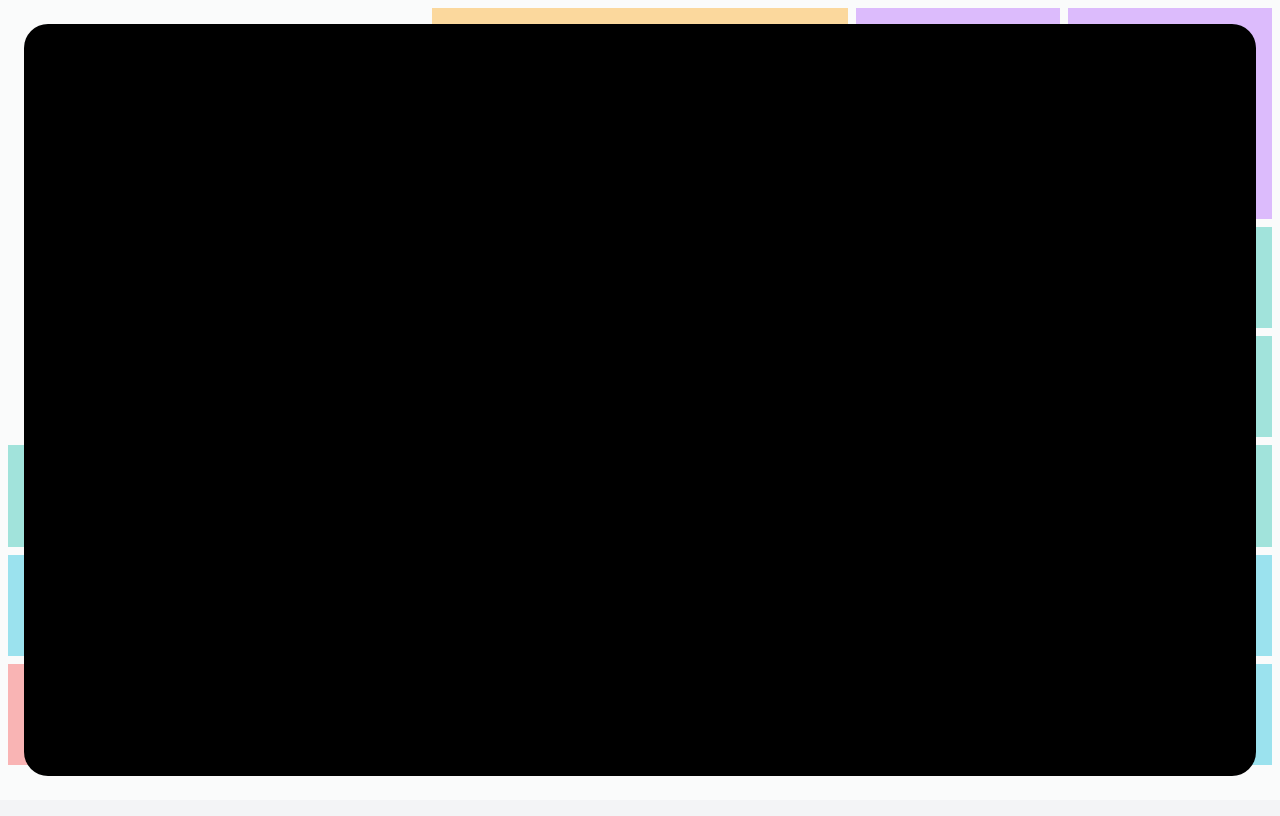
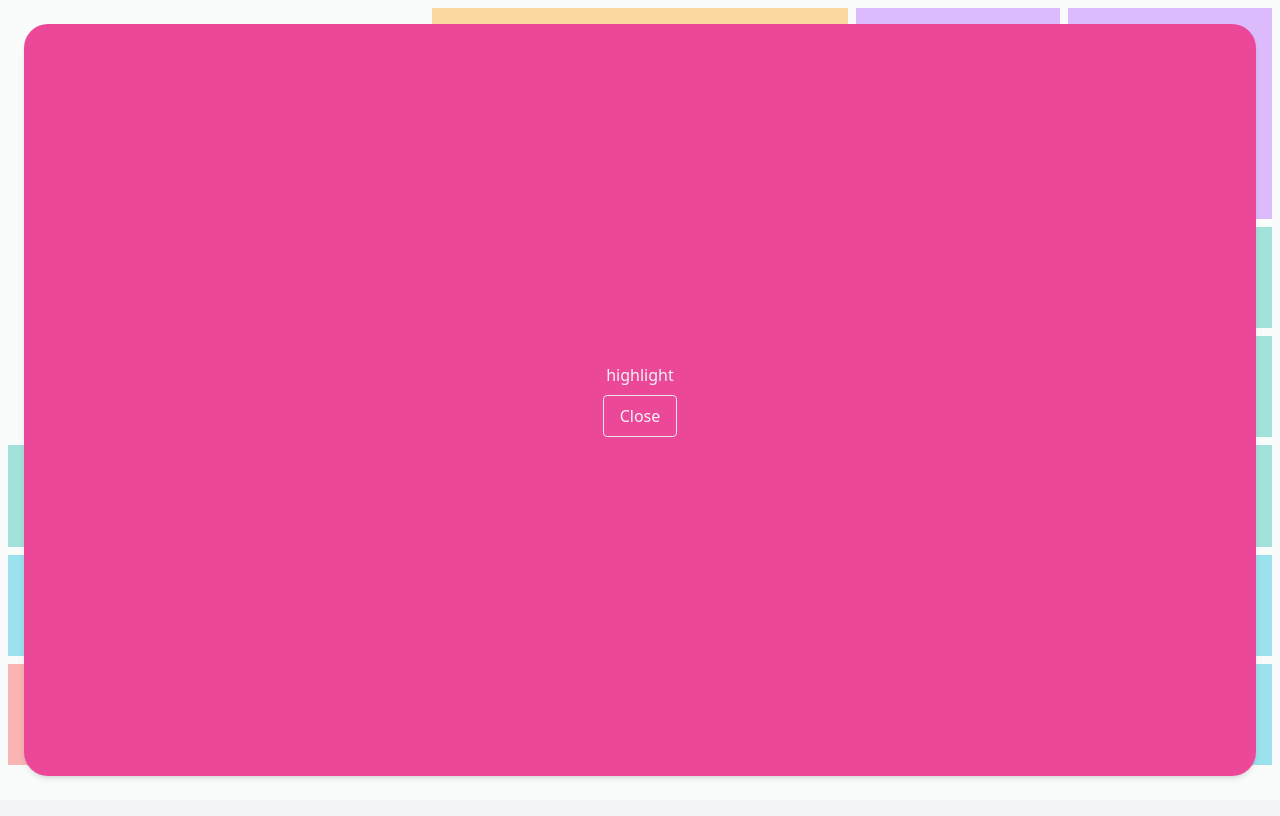
Before and after one commit to lucafrederice/framer-motion_playground, a Next.js app: page /test in a window 1280 px wide. Both pictures are taken after a click on the element 216 px from the left and 222 px from the top of the page. Shown: the top 816 px of the page. Built offline with nearby package versions, Linux system fonts and the light colour scheme.

Commit message:
add complexity

```diff
--- a/src/pages/test.tsx
+++ b/src/pages/test.tsx
@@ -264,54 +264,87 @@ const elements: {
         },
     ]
 
-const GridOpen = ({ onClick, id }: {
+const GridOpen = ({ onClick, id, type }: {
     onClick: () => void,
-    id: string
+    id: string,
+    type: ElementType
 }) => {
+    let color: string = "bg-black"
+    if (type === "highlight") color = "pink"
+    if (type === "banner") color = "amber"
+    if (type === "featured") color = "purple"
+    if (type === "row") color = "cyan"
+    if (type === "button") color = "red"
+    if (type === "icon") color = "teal"
+
+    let bgColor: string = `bg-${color}-500`
+    let borderColor: string = `border-${color}-500`
+    let shadowColor: string = `shadow-${color}-900`
+
+
     return (
-        <div className="" onClick={onClick}>
+        <div className="">
             <motion.div
                 layoutId={id}
-                className="pointer-events-auto rounded-3xl bg-black fixed inset-6 grid justify-items-center content-center"
+                className={`pointer-events-auto rounded-3xl shadow-md fixed inset-6 grid justify-items-center  content-center text-gray-100 ${bgColor}`}
                 style={{
                     bottom: "calc(env(safe-area-inset-bottom) + 1.5rem)"
                 }}
-            />
+            >
+                <div className="grid gap-2 content-center justify-items-center">
+                    {type}
+                    <button type="button" onClick={onClick} className={`px-4 py-2 border rounded`}>Close</button>
+                </div>
+            </motion.div>
         </div>
     )
 }
 
-const Modal = ({ index, setIndex }: { index: string | false, setIndex: React.Dispatch<React.SetStateAction<string | false>> }) => {
+const Modal = ({ id, setId, type }: { id: string | false, setId: React.Dispatch<React.SetStateAction<string | false>>, type: ElementType }) => {
+
+
     React.useEffect(
         () => {
-            if (index) globalThis.window.document.body.style.overflow = "hidden"
-            if (!index) globalThis.window.document.body.style.overflowY = "scroll"
+            if (id) globalThis.window.document.body.style.overflow = "hidden"
+            if (!id) globalThis.window.document.body.style.overflowY = "scroll"
         },
-        [index]
+        [id]
     )
 
     return (
         <AnimatePresence>
-            {index !== false && (
+            {id !== false && (
                 <motion.div
                     initial={{ opacity: 0 }}
                     animate={{ opacity: 0.6 }}
                     exit={{ opacity: 0 }}
                     key="overlay"
                     className="bg-white opacity-20 fixed inset-0"
-                    onClick={() => setIndex(false)}
+                    onClick={() => setId(false)}
                 />
             )}
 
-            {index !== false && (
+            {id !== false && (
                 <GridOpen
-                    key={index}
-                    id={index}
-                    onClick={() => setIndex(false)}
+                    key={id}
+                    id={id}
+                    onClick={() => setId(false)}
+                    type={type}
                 />
             )}
         </AnimatePresence>
     )
+}
+
+const MapModal = ({ type, id, setId }: { type: ElementType, id: string | false, setId: React.Dispatch<React.SetStateAction<string | false>> }) => {
+
+    if (type === "highlight") return <Modal id={id} setId={setId} type={type} />
+    if (type === "banner") return <Modal id={id} setId={setId} type={type} />
+    if (type === "featured") return <Modal id={id} setId={setId} type={type} />
+    if (type === "row") return <Modal id={id} setId={setId} type={type} />
+    if (type === "button") return <Modal id={id} setId={setId} type={type} />
+    if (type === "icon") return <Modal id={id} setId={setId} type={type} />
+    return <Modal id={id} setId={setId} type={type} />
 }
 
 const Map = ({ type, id, onClick }: { type: ElementType, id: string, onClick: () => void }) => {
@@ -321,11 +354,13 @@ const Map = ({ type, id, onClick }: { type: ElementType, id: string, onClick: ()
     if (type === "row") return <Row id={id} onClick={onClick} />
     if (type === "button") return <Button id={id} onClick={onClick} />
     if (type === "icon") return <Icon id={id} onClick={onClick} />
-    return <></>
+    return <>default</>
 }
 
 export default function Test() {
-    const [index, setIndex] = useState<string | false>(false)
+    const [id, setId] = useState<string | false>(false)
+
+    const currentType = elements.filter(item => item.id === id)[0]?.type
 
     return (
         <div>
@@ -337,17 +372,17 @@ export default function Test() {
                 }}
             >
                 {
-                    elements.map(el => <Map key={el.id} type={el.type} id={el.id} onClick={() => setIndex(el.id)} />)
+                    elements.map(el => <Map key={el.id} type={el.type} id={el.id} onClick={() => setId(el.id)} />)
                 }
             </div>
 
-            <Modal index={index} setIndex={setIndex} />
+            <MapModal type={currentType || "default"} id={id} setId={setId} />
         </div>
     )
 }
 
 const Highlight = ({ id, onClick }: { id?: string, onClick: () => void }) => {
-    return <motion.div layoutId={id} className="row-span-4 col-span-4 bg-pink-500"
+    return <motion.div layoutId={id} className="row-span-4 col-span-4 bg-pink-500 cursor-pointer"
         style={{
             minHeight: "calc((100vw - (var(--grid-gap) * 4)) / var(--grid-cols) * 4)"
         }}
@@ -356,7 +391,7 @@ const Highlight = ({ id, onClick }: { id?: string, onClick: () => void }) => {
 }
 
 const Banner = ({ id, onClick }: { id?: string, onClick: () => void }) => {
-    return <motion.div layoutId={id} className="row-span-2 col-span-4 bg-amber-500"
+    return <motion.div layoutId={id} className="row-span-2 col-span-4 bg-amber-500 cursor-pointer"
         style={{
             minHeight: "calc((100vw - (var(--grid-gap) * 4)) / var(--grid-cols) * 2)"
         }}
@@ -365,7 +400,7 @@ const Banner = ({ id, onClick }: { id?: string, onClick: () => void }) => {
 }
 
 const Featured = ({ id, onClick }: { id?: string, onClick: () => void }) => {
-    return <motion.div layoutId={id} className="row-span-2 col-span-2 bg-purple-500"
+    return <motion.div layoutId={id} className="row-span-2 col-span-2 bg-purple-500 cursor-pointer"
         style={{
             minHeight: "calc((100vw - (var(--grid-gap) * 4)) / var(--grid-cols) * 2)"
         }}
@@ -374,7 +409,7 @@ const Featured = ({ id, onClick }: { id?: string, onClick: () => void }) => {
 }
 
 const Row = ({ id, onClick }: { id?: string, onClick: () => void }) => {
-    return <motion.div layoutId={id} className="row-span-1 col-span-4 bg-cyan-500"
+    return <motion.div layoutId={id} className="row-span-1 col-span-4 bg-cyan-500 cursor-pointer"
         style={{
             minHeight: "calc((100vw - (var(--grid-gap) * 4)) / var(--grid-cols) * 1)"
         }}
@@ -383,7 +418,7 @@ const Row = ({ id, onClick }: { id?: string, onClick: () => void }) => {
 }
 
 const Button = ({ id, onClick }: { id?: string, onClick: () => void }) => {
-    return <motion.div layoutId={id} className="row-span-1 col-span-2 bg-red-500"
+    return <motion.div layoutId={id} className="row-span-1 col-span-2 bg-red-500 cursor-pointer"
         style={{
             minHeight: "calc((100vw - (var(--grid-gap) * 4)) / var(--grid-cols) * 1)"
         }}
@@ -392,7 +427,7 @@ const Button = ({ id, onClick }: { id?: string, onClick: () => void }) => {
 }
 
 const Icon = ({ id, onClick }: { id?: string, onClick: () => void }) => {
-    return <motion.div layoutId={id} className="row-span-1 col-span-1 bg-teal-500"
+    return <motion.div layoutId={id} className="row-span-1 col-span-1 bg-teal-500 cursor-pointer"
         style={{
             minHeight: "calc((100vw - (var(--grid-gap) * 4)) / var(--grid-cols) * 1)"
         }}
```
